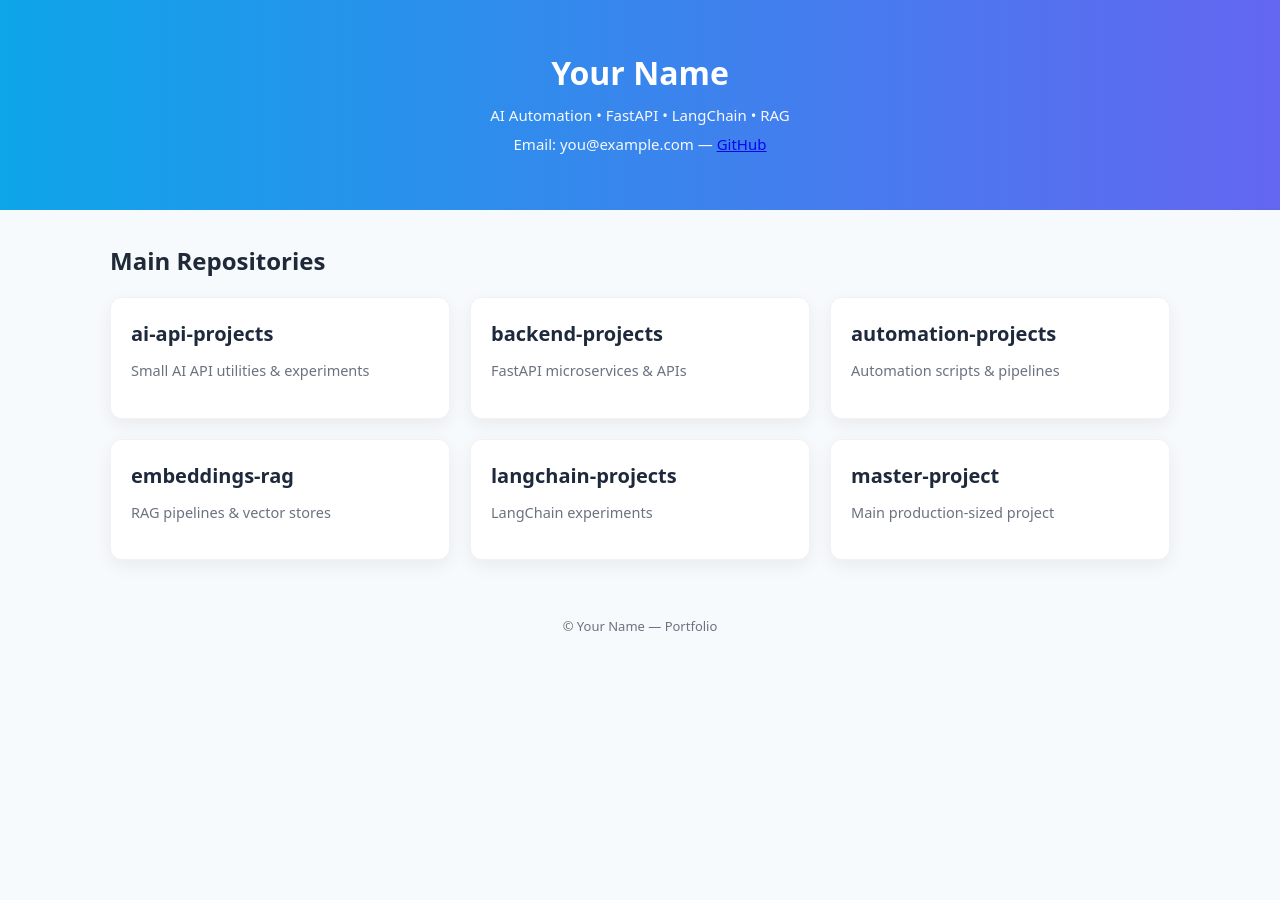
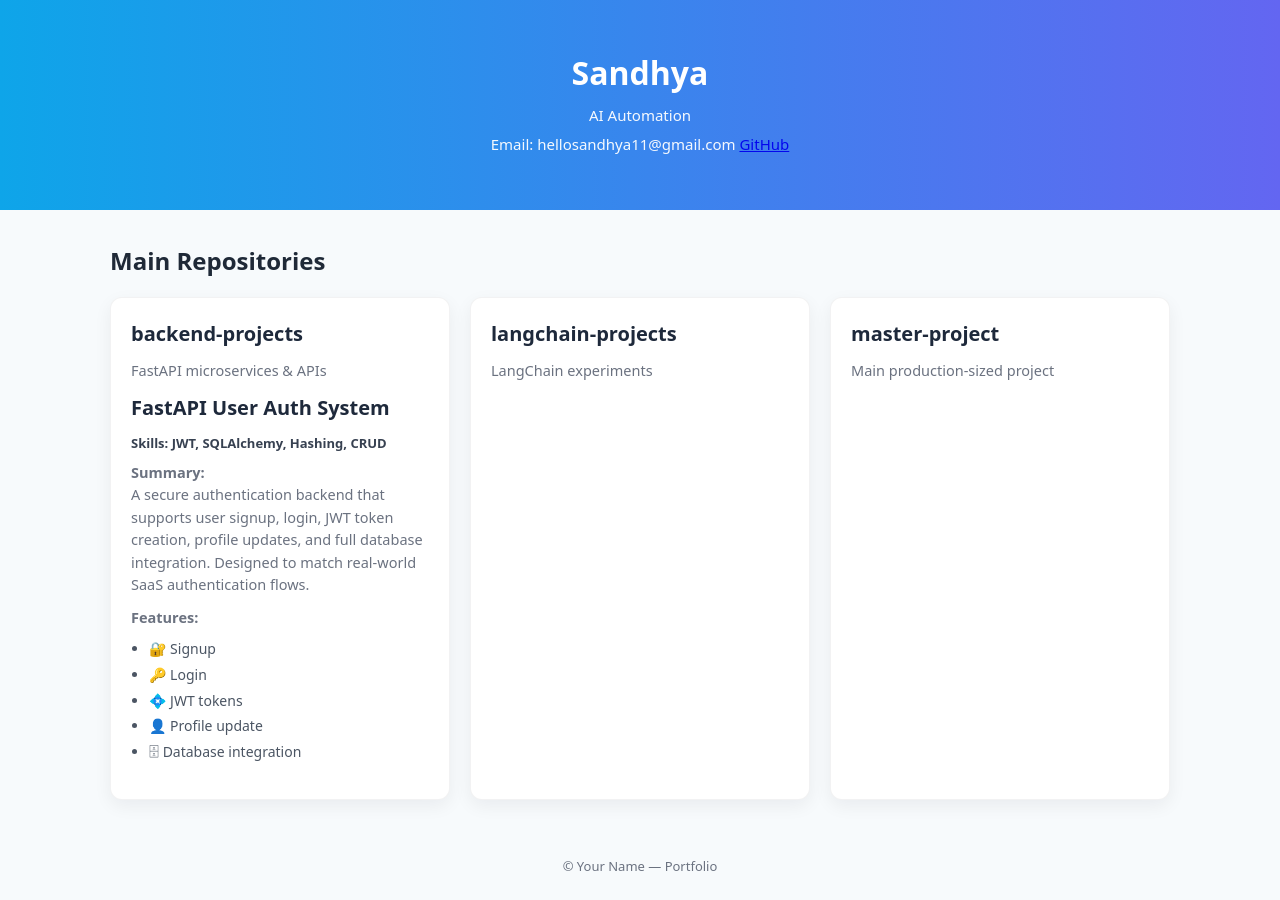
Before and after one commit to sandhya-log/portfolio, a Jekyll site: the page built from index.html, in a window 1280 px wide. Built offline with Jekyll 4.4.1, drawn with Linux system fonts in a browser that asks for light colours.

Commit message:
card changes

```diff
--- a/index.html
+++ b/index.html
@@ -7,7 +7,7 @@ layout: default
 <head>
   <meta charset="utf-8" />
   <meta name="viewport" content="width=device-width,initial-scale=1" />
-  <title>Your Name — Portfolio</title>
+  <title>Sandhya — Portfolio</title>
 
   <!-- Correct CSS path for GitHub Pages PROJECT SITE -->
   <link rel="stylesheet" href="{{ site.baseurl }}/assets/style.css">
@@ -26,9 +26,9 @@ layout: default
 
   <header class="site-header">
     <div class="banner">
-      <h1>Your Name</h1>
-      <p>AI Automation • FastAPI • LangChain • RAG</p>
-      <p class="contact">Email: you@example.com —
+      <h1>Sandhya</h1>
+      <p>AI Automation</p>
+      <p class="contact">Email: hellosandhya11@gmail.com
         <a href="https://github.com/sandhya-log">GitHub</a>
       </p>
     </div>
@@ -41,26 +41,31 @@ layout: default
 
       <div class="grid">
 
-        <a class="card" href="{{ site.baseurl }}/projects/ai-api-projects.html">
-          <h3>ai-api-projects</h3>
-          <p>Small AI API utilities & experiments</p>
-        </a>
-
 
         <a class="card" href="{{ site.baseurl }}/projects/backend-projects.html">
           <h3>backend-projects</h3>
           <p>FastAPI microservices & APIs</p>
+
+          <h3>FastAPI User Auth System</h3>
+
+          <p class="skills"><strong>Skills:</strong> JWT, SQLAlchemy, Hashing, CRUD</p>
+
+          <p><strong>Summary:</strong><br>
+            A secure authentication backend that supports user signup, login,
+            JWT token creation, profile updates, and full database integration.
+            Designed to match real-world SaaS authentication flows.
+          </p>
+
+          <p><strong>Features:</strong></p>
+          <ul>
+            <li>🔐 Signup</li>
+            <li>🔑 Login</li>
+            <li>💠 JWT tokens</li>
+            <li>👤 Profile update</li>
+            <li>🗄 Database integration</li>
+          </ul>
         </a>
 
-        <a class="card" href="{{ site.baseurl }}/projects/automation-projects.html">
-          <h3>automation-projects</h3>
-          <p>Automation scripts & pipelines</p>
-        </a>
-
-        <a class="card" href="{{ site.baseurl }}/projects/embeddings-rag.html">
-          <h3>embeddings-rag</h3>
-          <p>RAG pipelines & vector stores</p>
-        </a>
 
         <a class="card" href="{{ site.baseurl }}/projects/langchain-projects.html">
           <h3>langchain-projects</h3>
--- a/projects/ai-api-projects.html
+++ b/projects/ai-api-projects.html
@@ -50,9 +50,7 @@
             <li>📦 Structured JSON outputs</li>
           </ul>
 
-          <div class="recruiter-note">
-            Recruiters look for: prompt design, API workflow, JSON formatting consistency.
-          </div>
+
 
           <p><strong>Latest:</strong> Coming Soon</p>
           <p><a href="#">View Project</a></p>
--- a/projects/automation-projects.html
+++ b/projects/automation-projects.html
@@ -49,9 +49,7 @@
             <li>⚠️ Error handling for wrong inputs</li>
           </ul>
 
-          <div class="recruiter-note">
-            Recruiters look for: correct waits, stable locators, reusable test structure.
-          </div>
+
 
           <p><strong>Latest:</strong> Coming Soon</p>
           <p><a href="#">View Project</a></p>
--- a/projects/embeddings-rag.html
+++ b/projects/embeddings-rag.html
@@ -49,9 +49,7 @@
             <li>📊 Visualize embedding dimensions</li>
           </ul>
 
-          <div class="recruiter-note">
-            Recruiters look for: vector math clarity, embedding handling, visualization logic.
-          </div>
+
 
           <p><strong>Latest:</strong> Coming Soon</p>
           <p><a href="#">View Project</a></p>
```
